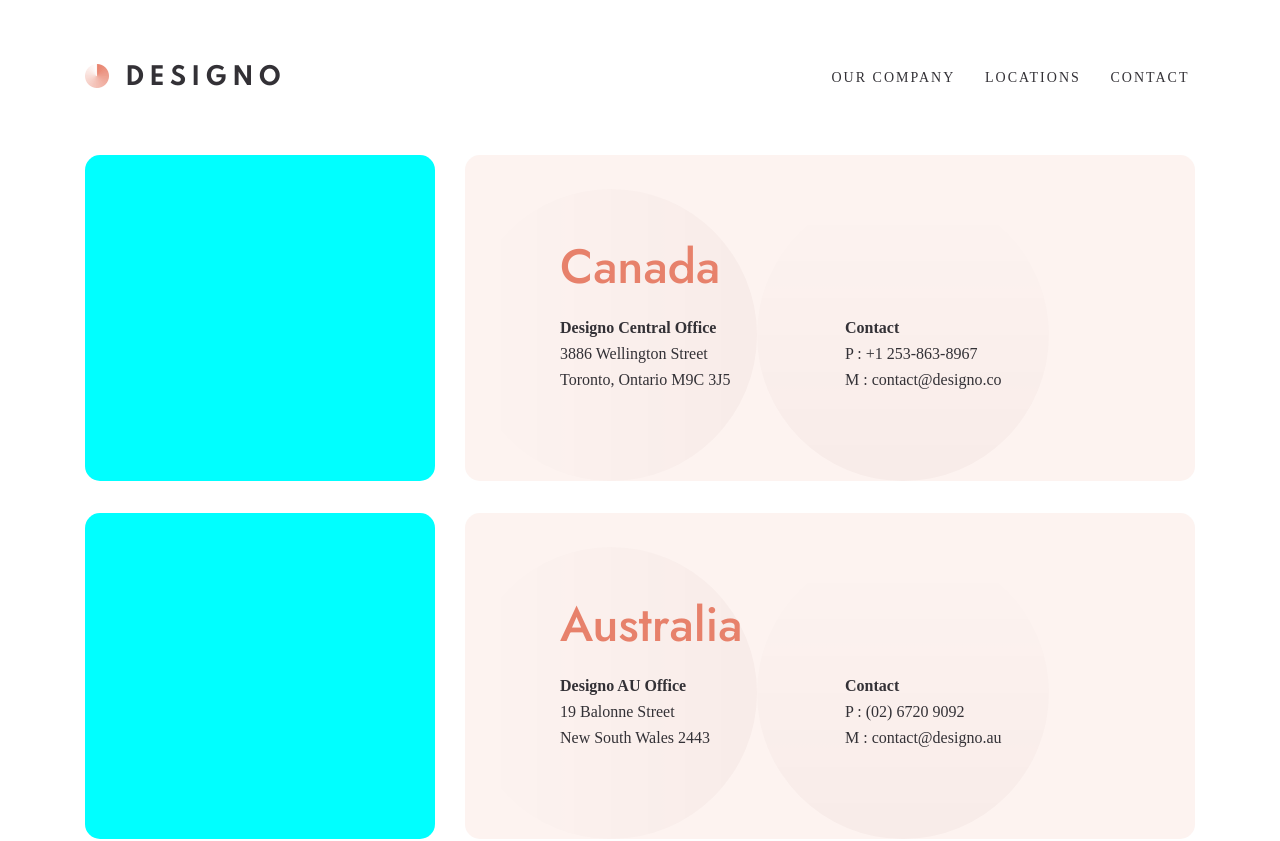
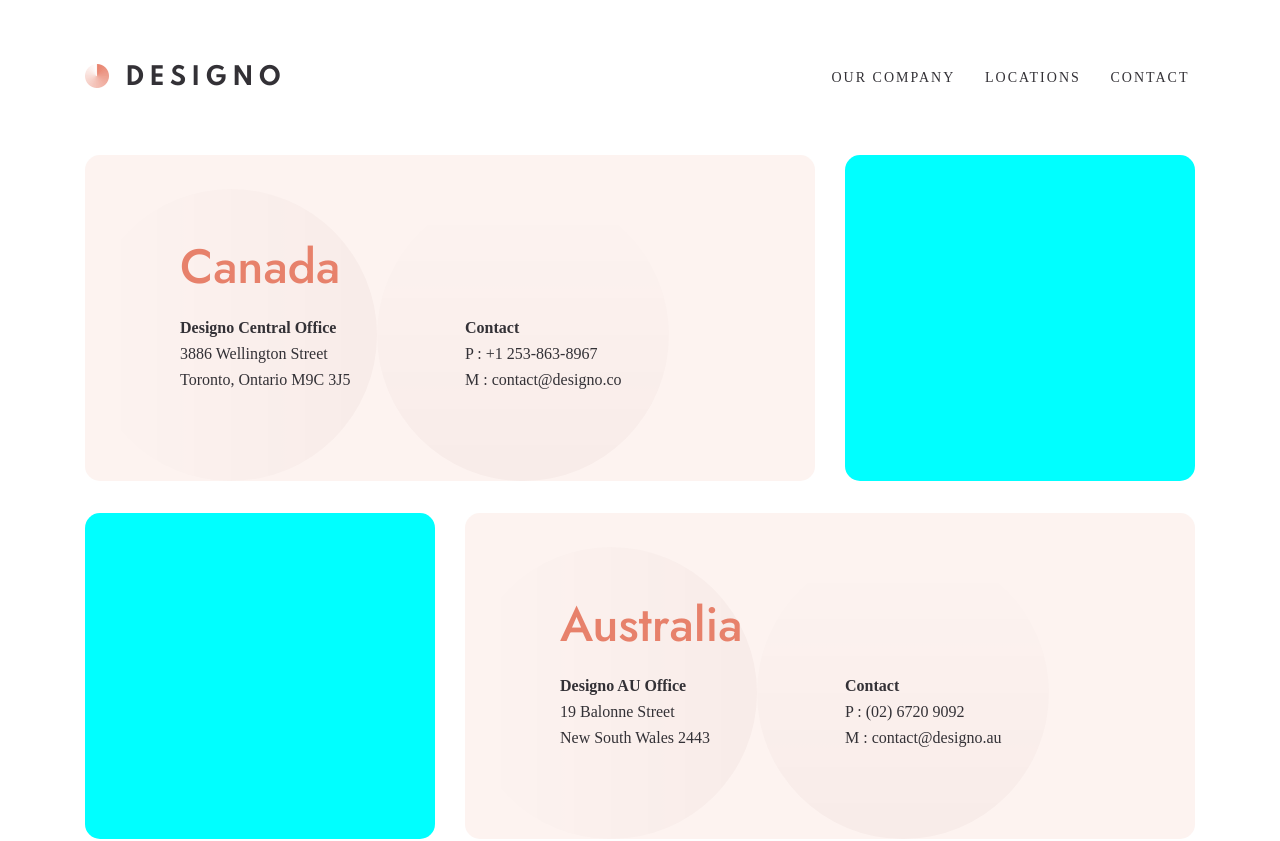
Before and after one commit to danielopq/designo, a React (Vite) app: page / in a window 1280 px wide. Shown: the top 841 px of the page. Built offline with nearby package versions, Linux system fonts and the light colour scheme; a web font is replaced by a local one.

Commit message:
LocationsDetails comments added

```diff
--- a/src/components/pages/locations/Locations.tsx
+++ b/src/components/pages/locations/Locations.tsx
@@ -18,6 +18,7 @@ const Locations: React.FC = () => {
             {data.offices.map((office: details, index: number) => (
                 <LocationDetails
                     key={index}
+                    index={index}
                     country={office.country}
                     branch={office.branch}
                     firstLineAdd={office.firstLineAdd}
--- a/src/components/pages/locations/components/LocationDetails.tsx
+++ b/src/components/pages/locations/components/LocationDetails.tsx
@@ -1,6 +1,7 @@
 import './locationDetails.scss';
 
 type LocationDetailsProps = {
+    index: number;
     country: string;
     branch: string;
     firstLineAdd: string;
@@ -9,9 +10,25 @@ type LocationDetailsProps = {
     email: string;
 }
 
-const LocationDetails:React.FC<LocationDetailsProps> = ({country,branch,firstLineAdd,secondLineAdd,phone,email}) => {
+
+/**
+ * Renders a component that displays details of one branch office of the company.
+ * Alternates layout direction based on index to create a zig-zag layout.
+ *
+ * @param {Object} props - Props for LocationDetails component
+ * @param {number} props.index - Index number used to alternate layout direction (even = reversed)
+ * @param {string} props.country - Country name
+ * @param {string} props.branch - Name of the office branch
+ * @param {string} props.firstLineAdd - First line of the address
+ * @param {string} props.secondLineAdd - Second line of the address
+ * @param {string} props.phone - Contact phone number
+ * @param {string} props.email - Contact email address
+ *
+ * @returns {JSX.Element} The rendered location details component
+ */
+const LocationDetails:React.FC<LocationDetailsProps> = ({index,country,branch,firstLineAdd,secondLineAdd,phone,email}) => {
     return (
-        <div className='locationDetails'>
+        <div className={'locationDetails' + ((index % 2 == 0) ? ' reverse' : '')}>
             <div className='locationMap'></div>
             <div className='locationOffice'>
                 <h1 className='LocationCountry'>{country}</h1>
--- a/src/components/pages/locations/components/locationDetails.scss
+++ b/src/components/pages/locations/components/locationDetails.scss
@@ -146,5 +146,9 @@
                 }
             }
         }
+
+       &.reverse{
+            flex-direction: row-reverse;
+        }
     }
 }
```
